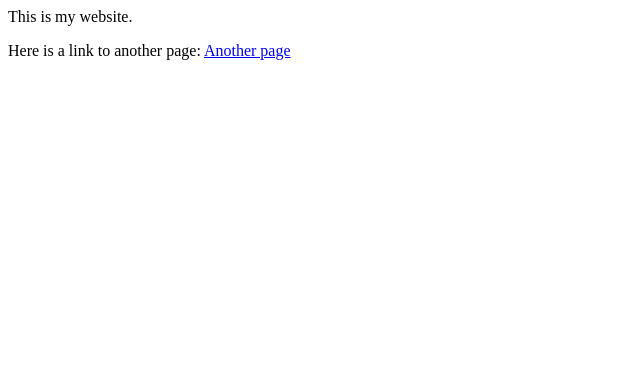
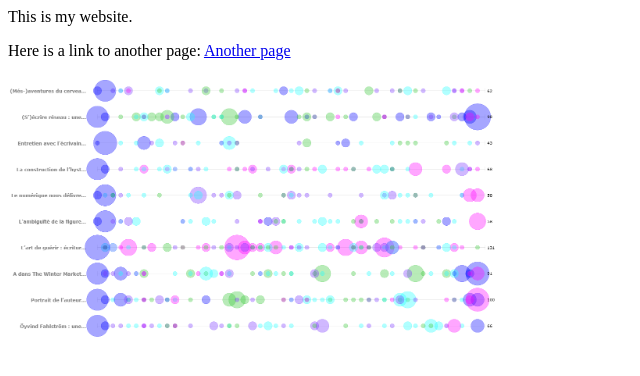
Before and after one commit to joker-project/site_html, a plain HTML site: page index.html in a window 1280 px wide. Shown: the whole page, without its empty margins (0-640 px from the left). Drawn offline with Linux system fonts and the light colour scheme.

Commit message:
Update index.html

```diff
--- a/index.html
+++ b/index.html
@@ -5,5 +5,6 @@
 	<body>
 		This is my website.
 		<p>Here is a link to another page: <a href="page1.html">Another page</a></p>
+		 <img src="./figures/image.png" width="500">
 	</body>
 </html>
```
